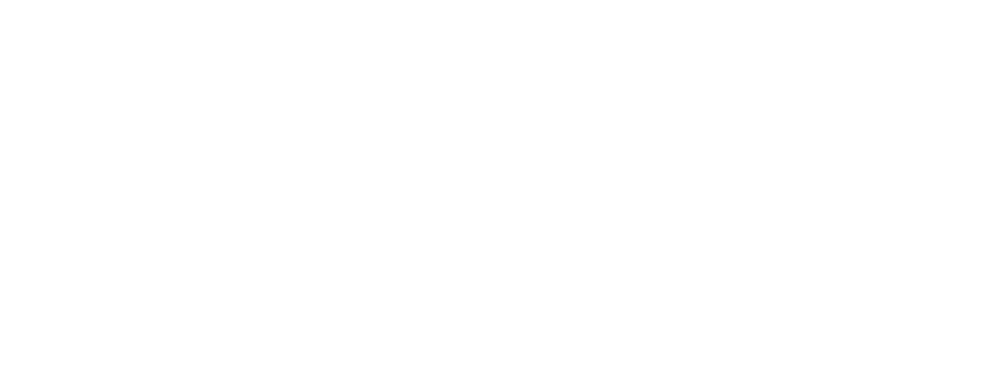
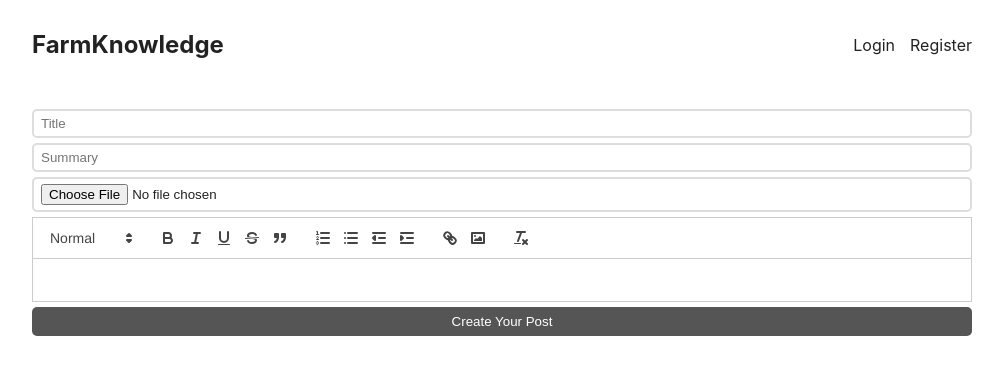
Before and after one commit to markokratos0918/mern-project, a React (Create React App) app in the folder client/: page /edit/1 in a window 1280 px wide. Before the commit this address had no page. Shown: the top 374 px of the page, without its empty margins (138-1141 px from the left). Built offline with nearby package versions, Linux system fonts and the light colour scheme; no server answers.

Commit message:
Created Editor component
includes reactquill

```diff
--- a/client/src/App.js
+++ b/client/src/App.js
@@ -9,6 +9,7 @@
 import { UserContextProvider } from './UserContext';
 import CreatePost from './pages/CreatePost';
 import PostPage from './pages/PostPage';
+import EditPost from './pages/EditPost';
 
 function App() {
   return (
@@ -20,6 +21,7 @@
         <Route path="/register" element={<RegisterPage />} />
         <Route path="/create" element={<CreatePost />} />
         <Route path="/post/:id" element={<PostPage />} />
+        <Route path="/edit/:id" element={<EditPost />} />
       </Route>
     </ Routes>
   </UserContextProvider>
--- /dev/null
+++ b/client/src/Editor.js
@@ -0,0 +1,20 @@
+import ReactQuill from "react-quill";
+
+export default function Editor({value,onChange}) {
+    const modules = {
+        toolbar: [
+            [{ 'header': [1, 2, false] }],
+            ['bold', 'italic', 'underline','strike', 'blockquote'],
+            [{'list': 'ordered'}, {'list': 'bullet'}, {'indent': '-1'}, {'indent': '+1'}],
+            ['link', 'image'],
+            ['clean']
+            ],
+    };
+    return(
+        <ReactQuill
+        value={value}
+        onChange={onChange}
+        modules={modules}/>
+
+    );
+}
--- a/client/src/pages/CreatePost.js
+++ b/client/src/pages/CreatePost.js
@@ -3,16 +3,8 @@
 import 'react-quill/dist/quill.snow.css';
 import { useState } from "react";
 import { Navigate } from "react-router-dom";
+import Editor from "../Editor";
 
-const modules = {
-    toolbar: [
-        [{ 'header': [1, 2, false] }],
-        ['bold', 'italic', 'underline','strike', 'blockquote'],
-        [{'list': 'ordered'}, {'list': 'bullet'}, {'indent': '-1'}, {'indent': '+1'}],
-        ['link', 'image'],
-        ['clean']
-        ],
-};
 const formats = [
     'header',
     'bold', 'italic', 'underline', 'strike', 'blockquote',
@@ -61,10 +53,8 @@
             onChange={ev => setSummary(ev.target.value)}/>
             <input type="file"
             onChange={ev => setFiles(ev.target.files)} />
-            <ReactQuill
-            value={content}
-            onChange={newValue => setContent(newValue)}
-            modules={modules}/>
+            onChange={ev => setFiles(ev.target.files)} />
+            <Editor onChange={content} value={setContent} />
             <button style={{marginTop:'5px'}}>Create Your Post</button>
         </form>
     );
--- a/client/src/pages/EditPost.js
+++ b/client/src/pages/EditPost.js
@@ -1,8 +1,55 @@
+import { useEffect, useState } from "react";
+import { Navigate, useParams } from "react-router-dom";
+import Editor from "../Editor";
+
 export default function EditPost() {
+    const {id} = useParams();
+    const [title,setTitle] = useState('');
+    const [summary,setSummary] = useState('');
+    const [content,setContent] = useState('');
+    const [files, setFiles] = useState('');
+    const [redirect,setRedirect] = useState('');
+
+    useEffect(() => {
+        fetch('http://localhost:4000/post/'+id)
+        .then(response => {
+           response.json()
+           .then(postInfo => {
+            setTitle(postInfo.title);
+            setContent(postInfo.content);
+            setSummary(postInfo.summary);
+           });
+        });
+    }, []);
+
+    function updatePost(ev) {
+        ev.preventDefault()
+    }
+
+    if (redirect) {
+        return <Navigate to={'/'} />
+    }
+
+
+
+
+
     return (
-        <div>
-            edit post
-        </div>
+        <form onSubmit={updatePost}>
+            <input type="title"
+            placeholder={'Title'}
+            value={title}
+            onChange={ev => setTitle(ev.target.value)} />
+            <input type="summary"
+            placeholder={'Summary'}
+            value={summary}
+            onChange={ev => setSummary(ev.target.value)}/>
+            <input type="file"
+            onChange={ev => setFiles(ev.target.files)} />
+            <Editor onChange={setContent} value={content} />
+            <button style={{marginTop:'5px'}}>Create Your Post</button>
+        </form>
+
 
     );
 }
--- a/client/src/pages/PostPage.js
+++ b/client/src/pages/PostPage.js
@@ -27,7 +27,7 @@
             <div className="author">by @{postInfo.author.username}</div>
             {userInfo.id === postInfo.author._id && (
                 <div className="edit-row" >
-                    <Link className="edit-btn" to={`/edit/$postInfo._id}`}>
+                    <Link className="edit-btn" to={`/edit/${postInfo._id}`}>
                     <svg xmlns="http://www.w3.org/2000/svg" fill="none" viewBox="0 0 24 24" strokeWidth={1.5} stroke="currentColor" className="w-6 h-6">
                     <path strokeLinecap="round" strokeLinejoin="round" d="M16.862 4.487l1.687-1.688a1.875 1.875 0 112.652 2.652L10.582 16.07a4.5 4.5 0 01-1.897 1.13L6 18l.8-2.685a4.5 4.5 0 011.13-1.897l8.932-8.931zm0 0L19.5 7.125M18 14v4.75A2.25 2.25 0 0115.75 21H5.25A2.25 2.25 0 013 18.75V8.25A2.25 2.25 0 015.25 6H10" />
                     </svg>
```
Also changed, not shown: 1 other file (tests, documents, lock files or other folders).
